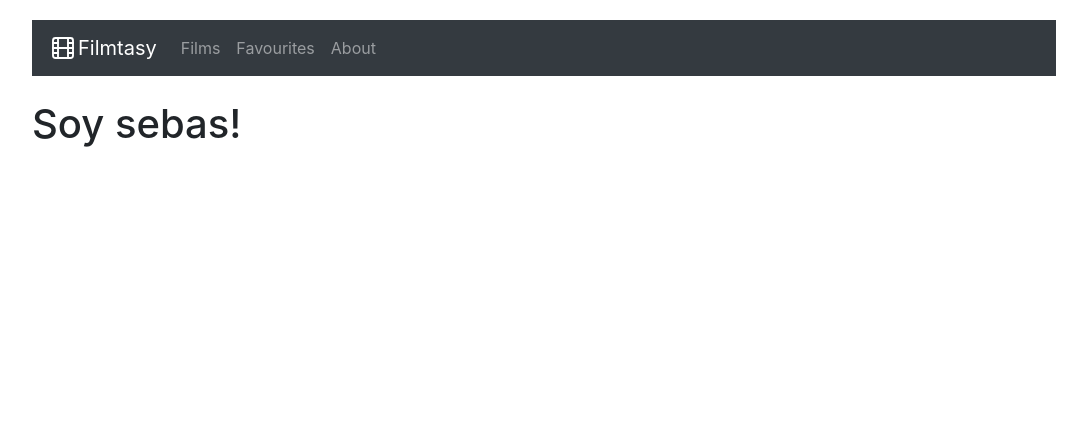
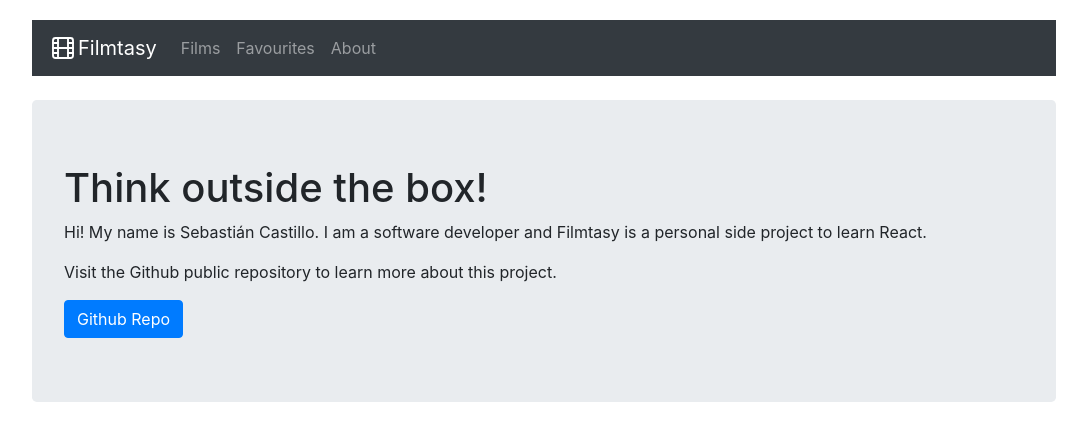
Before and after one commit to sebascastillo89/filmtasy, a React (Create React App) app: page /about in a window 1280 px wide. Shown: the top 440 px of the page, without its empty margins (96-1183 px from the left). Built offline with nearby package versions, Linux system fonts and the light colour scheme.

Commit message:
Add about us page

```diff
--- a/src/pages/About.js
+++ b/src/pages/About.js
@@ -1,8 +1,25 @@
+import { Jumbotron, Button } from "react-bootstrap";
+
 function About() {
   return (
-    <>
-      <h1>Soy sebas!</h1>
-    </>
+    <Jumbotron>
+      <h1>Think outside the box!</h1>
+      <p>
+        Hi! My name is Sebastián Castillo. I am a software developer and
+        Filmtasy is a personal side project to learn React.
+      </p>
+      <p>
+        Visit the Github public repository to learn more about this project.
+      </p>
+
+      <Button
+        href="https://github.com/sebascastillo89/filmtasy"
+        target="_blank"
+        variant="primary"
+      >
+        Github Repo
+      </Button>
+    </Jumbotron>
   );
 }
 
```
